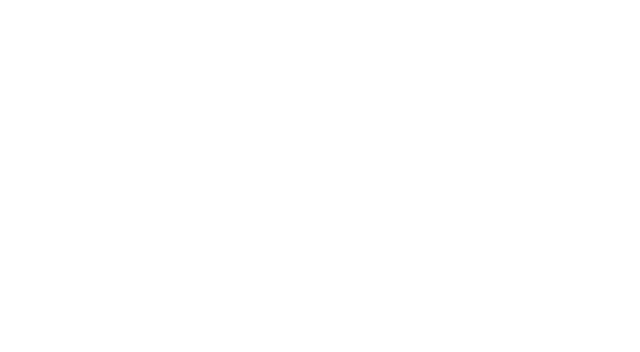
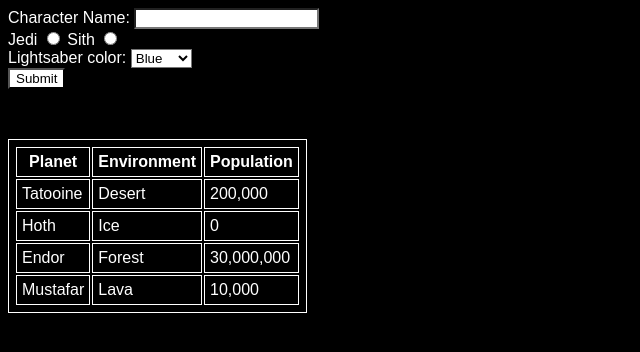
Before and after one commit to tycannon1/Assesment_2, a website: page src/index.html in a window 1280 px wide. Shown: the whole page, without its empty margins (0-640 px from the left). Drawn offline with Linux system fonts and the light colour scheme.

Commit message:
third commit

```diff
--- a/src/index.html
+++ b/src/index.html
@@ -7,5 +7,65 @@
     <link rel="stylesheet" href="styles.css" />
   </head>
 
-  <body></body>
+  <body>
+    <form>
+      <div class="form-group">
+           <label>Character Name:</label>
+           <input type="text" name="charname" style="color:white"/>
+    </div>
+    <div class="form-group">
+        <label class ="inline-label">Jedi</label>
+        <input type="radio" name="jedi" value="jedi" />
+
+        <label class ="inline-label">Sith</label>
+        <input type="radio" name="sith" value="sith" />
+    </div>
+    <div class="form-group">
+      <label>Lightsaber color:</label>
+      <select name="lightsaber">
+      <!-- <option value=""> Please choose an option</option> -->
+      <option value= "blue">Blue</option>
+      <option value= "red">Red</option>
+     <option value= "green">Green</option>
+     <option value= "purple">Purple</option>
+     </select>
+   </div>
+   <div calss="form-group">
+    <button type="submit">Submit</button>
+  </div>
+    </form>
+    <section>
+      <table>
+        <thread>
+          <tr>
+          <th>Planet</th>
+          <th>Environment</th>
+          <th>Population</th>
+        </tr>
+        </thread>
+      <tbody>
+        <tr>
+         <td>Tatooine</td>
+         <td>Desert</td>
+         <td class="pop">200,000</td>
+       </tr>
+       <tr>
+        <td>Hoth</td>
+        <td>Ice</td>
+        <td class="pop">0</td>
+        </tr>
+        <tr>
+        <td>Endor</td>
+        <td>Forest</td>
+        <td class="pop">30,000,000</td>
+      </tr>
+      <tr>
+        <td>Mustafar</td>
+        <td>Lava</td>
+        <td class="pop">10,000</td>
+      </tr>
+      </tbody>
+      </table>
+    </section>
+  </body>
 </html>
--- a/src/styles.css
+++ b/src/styles.css
@@ -0,0 +1,26 @@
+*{
+    background-color: black;
+    color: white;
+    font-family: sans-serif;
+}
+.form-group {
+    color: white;
+
+}
+input {
+    background-color: white;
+}
+select {
+    background-color: white;
+    color: black;
+}
+button {
+background-color: white;
+color: black;
+}
+
+table, th, td {
+    border: 1px solid white;
+    padding: 5px;
+    margin-top: 50px;
+  }
```
